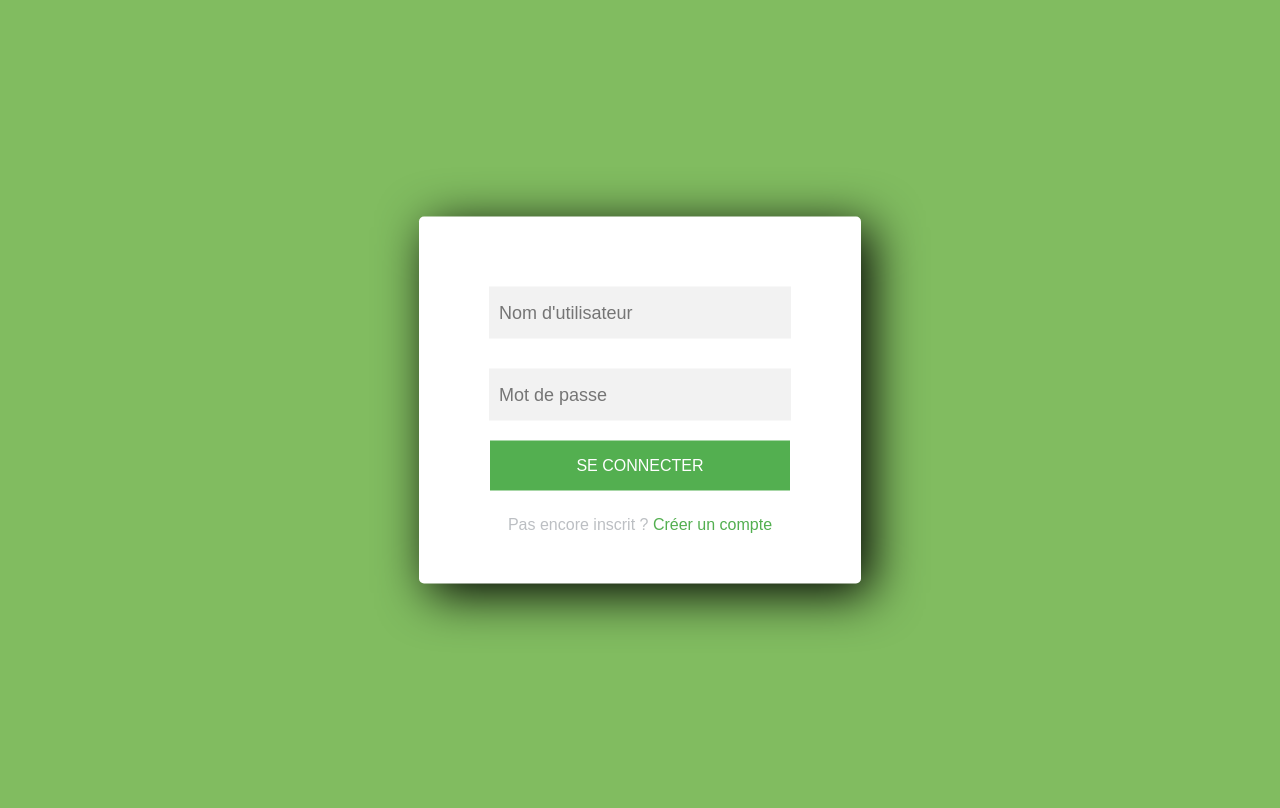
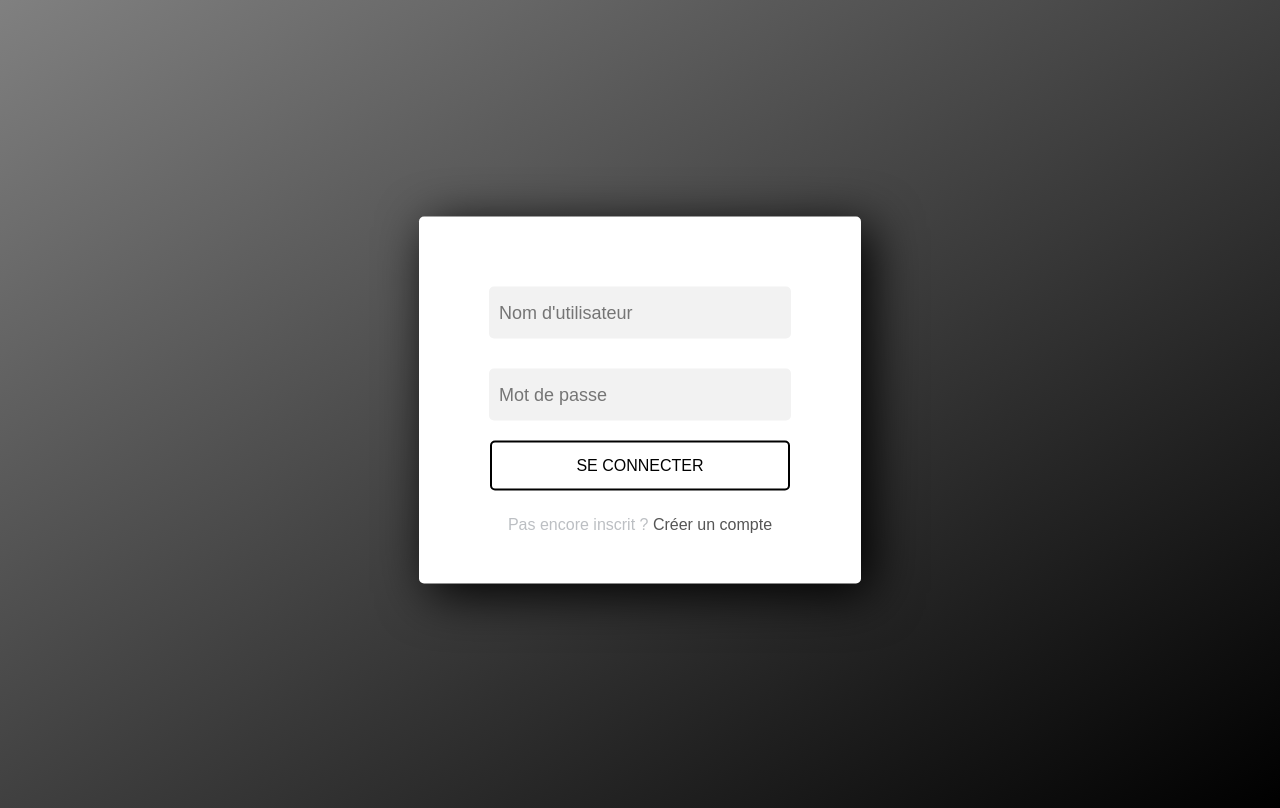
Before and after one commit to BiggiBiggi/learn_html_css, a plain HTML site: page second_login_page/login/index.html in a window 1280 px wide. Drawn offline with Linux system fonts and the light colour scheme.

Commit message:
Modification des page en noir et blanc

```diff
--- a/second_login_page/login/style.css
+++ b/second_login_page/login/style.css
@@ -1,7 +1,13 @@
 body {
-  background-color: #81bc60;
-  font-family: Arial, Helvetica, sans-serif;
-}
+    background: linear-gradient(to top left, black, gray);
+    background-repeat: no-repeat;
+    background-size: cover;
+    height: 99vh;
+    text-align: center;
+    align-items: center;
+    justify-content: center;
+    font-family: Arial, Helvetica, sans-serif;
+  }
 
 .container {
   position: absolute;
@@ -10,7 +16,7 @@ body {
   background-color: #ffffff;
   border-radius: 5px;
   padding: 50px;
-  margin: 0;
+  margin: 0px;
   box-shadow: 10px 10px 50px black;
   top: 50%;
   left: 50%;
@@ -20,6 +26,7 @@ body {
 
 .log input {
   border-style: none;
+  border-radius: 5px;
   background-color: #f2f2f2;
   height: 50px;
   width: 290px;
@@ -39,9 +46,10 @@ body {
 
 .login-button button {
   padding: 10px;
-  background: #53af50;
-  border: none;
-  color: #ffffff;
+  border-style: solid;
+  color: black;
+  background-color: white;
+  border-radius: 5px;
   width: 300px;
   height: 50px;
   cursor: pointer;
@@ -49,7 +57,8 @@ body {
 }
 
 .login-button button:hover {
-  background: green;
+  background: black;
+  color: #ffffff;
 }
 
 .signup {
@@ -60,10 +69,10 @@ body {
 }
 
 .signup a {
-  color: #53af50;
+  color: rgb(85, 85, 85);
   text-decoration: none;
 }
 
 .signup a:hover {
-  color: green;
+  color: black;
 }
--- a/second_login_page/signup/style.css
+++ b/second_login_page/signup/style.css
@@ -1,9 +1,16 @@
 body {
-  background-color: #81bc60;
+  background: linear-gradient(to top left, black, gray);
+  background-repeat: no-repeat;
+  background-size: cover;
+  height: 99vh;
   text-align: center;
   align-items: center;
   justify-content: center;
   font-family: Arial, Helvetica, sans-serif;
+}
+
+.element::-webkit-scrollbar {
+  width: 0 !important;
 }
 
 .container {
@@ -37,22 +44,24 @@ body {
 }
 
 .register-button button {
-  border: none;
-  background-color: #53af50;
   padding: 10px;
-  color: #ffffff;
+  border-style: solid;
+  color: black;
+  background-color: white;
+  border-radius: 5px;
   width: 300px;
   height: 50px;
+  cursor: pointer;
   font-size: medium;
 }
 
 .register-button button:hover {
-  background-color: green;
-  cursor: pointer;
+  background: black;
+  color: #ffffff;
 }
 
 .login a {
-  color: #53af50;
+  color: rgb(85, 85, 85);
   text-decoration: none;
 }
 
@@ -62,5 +71,5 @@ body {
 }
 
 .login a:hover {
-  color: green;
+  color: black;
 }
```
Also changed, not shown: second_login_page/signup/index.html (+1 -1 lines).
